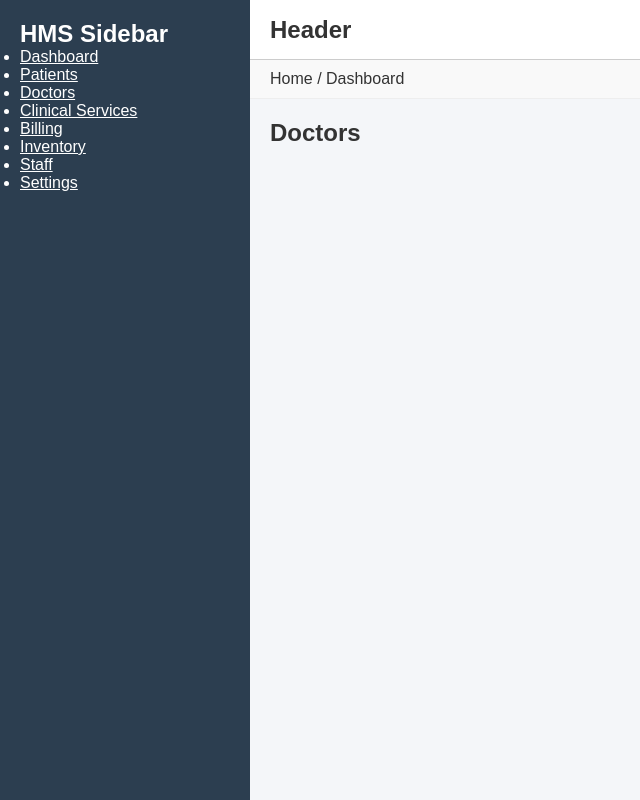
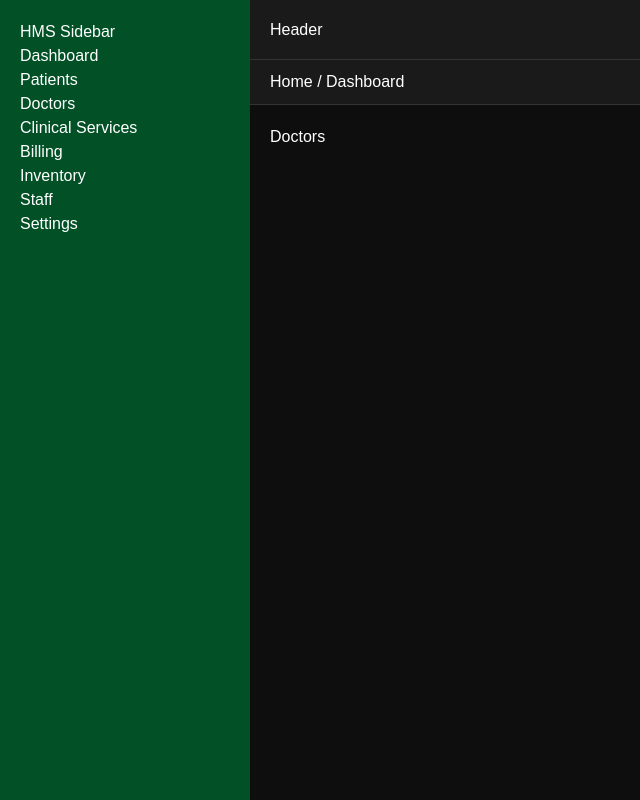
Before and after one commit to PramilaK24/HMS, a React (Vite) app: page /doctors in a window 1280 px wide. Shown: the whole page, without its empty margins (0-640 px from the left). Built offline with nearby package versions, Linux system fonts and the light colour scheme.

Commit message:
global color

```diff
--- a/package.json
+++ b/package.json
@@ -15,10 +15,14 @@
     "react-router-dom": "^7.18.3"
   },
   "devDependencies": {
+    "@tailwindcss/vite": "^4.3.3",
     "@types/react": "^19.2.18",
     "@types/react-dom": "^19.2.4",
     "@vitejs/plugin-react": "^6.1.0",
+    "autoprefixer": "^10.5.5",
     "oxlint": "^1.79.0",
+    "postcss": "^8.5.28",
+    "tailwindcss": "^4.3.3",
     "vite": "^8.2.2"
   }
 }
--- a/src/styles/global.css
+++ b/src/styles/global.css
@@ -1,3 +1,15 @@
+@import "tailwindcss";
+
+@theme {
+  --color-bg-dark: #0E0E0E;
+  --color-text-primary: #FFFFFF;
+  --color-text-highlight: #0EFF7B;
+  --color-text-accent: #00A048;
+  --color-btn-solid: #025126;
+  --color-sidebar: #025126;
+  --color-header: #1a1a1a;
+}
+
 * {
   box-sizing: border-box;
   margin: 0;
@@ -6,8 +18,8 @@
 
 body {
   font-family: Arial, sans-serif;
-  background-color: var(--background-color);
-  color: var(--text-color);
+  background-color: var(--bg-dark);
+  color: var(--text-primary);
 }
 
 .dashboard-layout {
@@ -18,7 +30,7 @@ body {
 .sidebar {
   width: 250px;
   background-color: var(--sidebar-bg);
-  color: white;
+  color: var(--text-primary);
   padding: 20px;
 }
 
@@ -30,8 +42,8 @@ body {
 
 .header {
   height: 60px;
-  background-color: white;
-  border-bottom: 1px solid #ccc;
+  background-color: var(--header-bg);
+  border-bottom: 1px solid var(--border-color);
   display: flex;
   align-items: center;
   padding: 0 20px;
@@ -39,8 +51,8 @@ body {
 
 .breadcrumb {
   padding: 10px 20px;
-  background-color: #f9f9f9;
-  border-bottom: 1px solid #eee;
+  background-color: var(--header-bg);
+  border-bottom: 1px solid var(--border-color);
 }
 
 .page-content {
@@ -53,5 +65,41 @@ body {
   justify-content: center;
   align-items: center;
   min-height: 100vh;
-  background-color: #f0f2f5;
+  background-color: var(--bg-dark);
 }
+
+/* Global Text Colors */
+.text-primary {
+  color: var(--text-primary);
+}
+
+.text-highlight {
+  color: var(--text-highlight);
+}
+
+.text-accent {
+  color: var(--text-accent);
+}
+
+/* Global Button Styles */
+.btn {
+  padding: 10px 20px;
+  border: none;
+  border-radius: 4px;
+  color: var(--text-primary);
+  font-weight: bold;
+  cursor: pointer;
+  transition: opacity 0.3s ease;
+}
+
+.btn:hover {
+  opacity: 0.9;
+}
+
+.btn-solid {
+  background-color: var(--btn-bg-solid);
+}
+
+.btn-gradient {
+  background: var(--btn-bg-gradient);
+}
--- a/src/styles/variables.css
+++ b/src/styles/variables.css
@@ -1,7 +1,18 @@
 :root {
-  --primary-color: #007bff;
-  --secondary-color: #6c757d;
-  --background-color: #f4f6f9;
-  --text-color: #333;
-  --sidebar-bg: #2c3e50;
+  /* Background */
+  --bg-dark: #0E0E0E;
+
+  /* Typography */
+  --text-primary: #FFFFFF;
+  --text-highlight: #0EFF7B;
+  --text-accent: #00A048;
+
+  /* Buttons & Elements */
+  --btn-bg-solid: #025126;
+  --btn-bg-gradient: linear-gradient(90deg, #025126 0%, #0D7F41 50%, #025126 100%);
+
+  /* Layout components */
+  --sidebar-bg: #025126;
+  --header-bg: #1a1a1a;
+  --border-color: #333;
 }
--- a/vite.config.js
+++ b/vite.config.js
@@ -1,7 +1,8 @@
 import react from '@vitejs/plugin-react'
+import tailwindcss from '@tailwindcss/vite'
 import { defineConfig } from 'vite'
 
 // https://vite.dev/config/
 export default defineConfig({
-  plugins: [react()],
+  plugins: [react(), tailwindcss()],
 })
```
Also changed, not shown: 1 other file (tests, documents, lock files or other folders).
